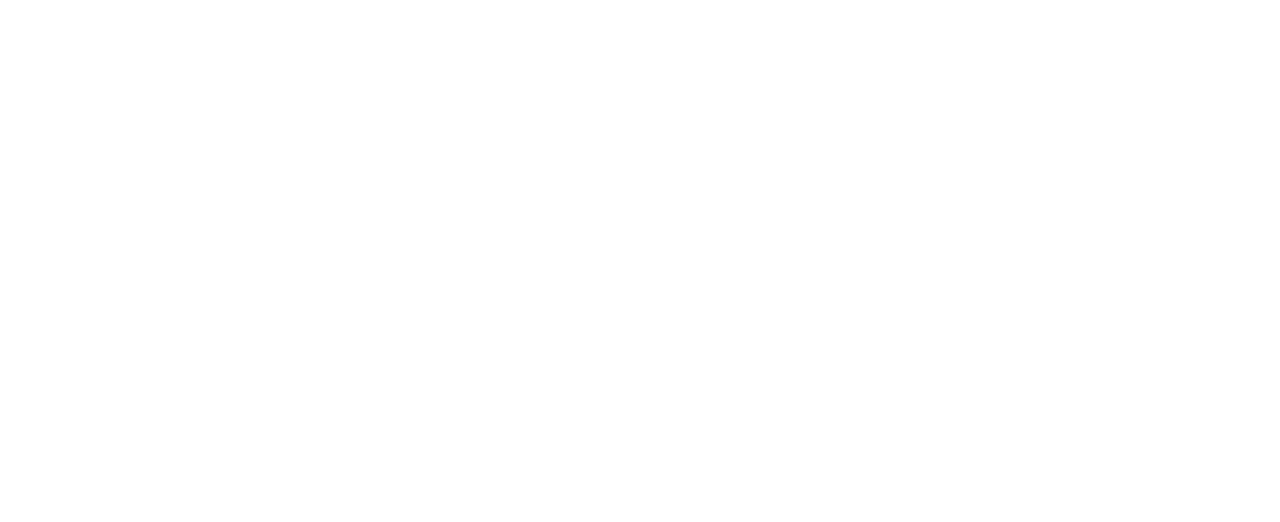
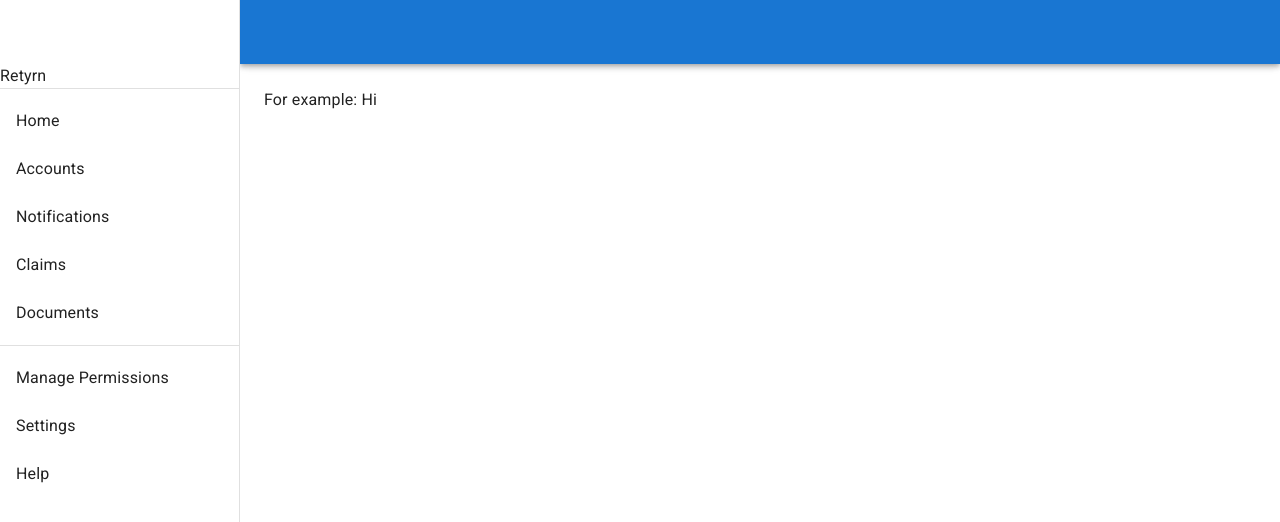
Before and after one commit to AnishPahilajani/Retyrn, a React (Create React App) app in the folder frontend/: page /dashboard in a window 1280 px wide. Shown: the top 522 px of the page. Built offline with nearby package versions, Linux system fonts and the light colour scheme.

Commit message:
Added Drawer and appbar

```diff
--- a/frontend/src/App.js
+++ b/frontend/src/App.js
@@ -1,9 +1,15 @@
 import React from 'react';
+import { BrowserRouter as Router, Route, Routes } from "react-router-dom";
+import Dashboard from './pages/Dashboard/Dashboard';
 
 function App() {
   return (
     <div className="App">
-
+      <Router>
+        <Routes>
+          <Route path="/dashboard" element={<Dashboard/>} />
+        </Routes>
+    </Router>
     </div>
   );
 }
--- /dev/null
+++ b/frontend/src/pages/Dashboard/Dashboard.jsx
@@ -0,0 +1,130 @@
+import React from 'react';
+import './Dashboard.css'
+import AppBar from '@mui/material/AppBar';
+import Box from '@mui/material/Box';
+import CssBaseline from '@mui/material/CssBaseline';
+import Divider from '@mui/material/Divider';
+import Drawer from '@mui/material/Drawer';
+import IconButton from '@mui/material/IconButton';
+import List from '@mui/material/List';
+import ListItem from '@mui/material/ListItem';
+import ListItemButton from '@mui/material/ListItemButton';
+import ListItemText from '@mui/material/ListItemText';
+import MenuIcon from '@mui/icons-material/Menu';
+import Toolbar from '@mui/material/Toolbar';
+import { Typography } from '@mui/material';
+
+const drawerWidth = 240;
+
+export default function Dashboard(props) {
+  const { window } = props;
+  const [mobileOpen, setMobileOpen] = React.useState(false);
+
+  const handleDrawerToggle = () => {
+    setMobileOpen(!mobileOpen);
+  };
+
+//   The drawer lists some of the pages that the user can access
+  const drawer = (
+    <div>
+      <Toolbar />
+      <Typography>Retyrn</Typography>
+      <Divider />
+      {/*  Each of the items listed should be a component. For example, accounts should
+      display the list of accounts */}
+      <List>
+        {['Home', 'Accounts', 'Notifications', 'Claims', 'Documents'].map((text, index) => (
+          <ListItem key={text} disablePadding>
+            {/* If the button is clicked, we need to change its state */}
+            <ListItemButton>
+              <ListItemText primary={text} />
+            </ListItemButton>
+          </ListItem>
+        ))}
+      </List>
+      <Divider />
+      <List>
+        {['Manage Permissions', 'Settings', 'Help'].map((text, index) => (
+          <ListItem key={text} disablePadding>
+            {/* If the button is clicked, we need to change its state */}
+            <ListItemButton>
+              <ListItemText primary={text} />
+            </ListItemButton>
+          </ListItem>
+        ))}
+      </List>
+    </div>
+  );
+
+  const container = window !== undefined ? () => window().document.body : undefined;
+
+  return (
+    <Box sx={{ display: 'flex', }}>
+      <CssBaseline />
+      <AppBar
+        position="fixed"
+        sx={{
+          width: { sm: `calc(100% - ${drawerWidth}px)` },
+          ml: { sm: `${drawerWidth}px` },
+        }}
+      >
+        <Toolbar>
+            {/* This is the menu icon. Once it is clicked, it will
+            toggle handleDrawerToggle to which will open the drawer */}
+          <IconButton
+            color="inherit"
+            aria-label="open drawer"
+            edge="start"
+            onClick={handleDrawerToggle}
+            sx={{ mr: 2, display: { sm: 'none' } }}
+          >
+            <MenuIcon />
+          </IconButton>
+        </Toolbar>
+      </AppBar>
+      <Box
+        component="nav"
+        sx={{ width: { sm: drawerWidth }, flexShrink: { sm: 0 } }}
+        aria-label="mailbox folders"
+      >
+        {/* When on mobile view, the drawer is closed unless the user clicks on the hamburger icon */}
+        <Drawer
+          container={container}
+          variant="temporary"
+          open={mobileOpen}
+          onClose={handleDrawerToggle}
+          ModalProps={{
+            keepMounted: true, // Better open performance on mobile.
+          }}
+          sx={{
+            display: { xs: 'block', sm: 'none' },
+            '& .MuiDrawer-paper': { boxSizing: 'border-box', width: drawerWidth },
+          }}
+        >
+          {drawer}
+        </Drawer>
+        {/* When on Desktop view, the drawer is always shown. */}
+        <Drawer
+          variant="permanent"
+          sx={{
+            display: { xs: 'none', sm: 'block' },
+            '& .MuiDrawer-paper': { boxSizing: 'border-box', width: drawerWidth },
+          }}
+          open
+        >
+          {drawer}
+        </Drawer>
+      </Box>
+
+      {/* Main component to which displays whatever we want. */}
+      <Box
+        component="main"
+        sx={{ flexGrow: 1, p: 3, width: { sm: `calc(100% - ${drawerWidth}px)` }}}
+      >
+        <Toolbar />
+        {/* Under this toolbar is where want to display things */}
+        <Typography>For example: Hi</Typography>
+      </Box>
+    </Box>
+  );
+}
```
Also changed, not shown: frontend/src/components/Drawer.jsx (deleted, +0 -9 lines), frontend/src/pages/Dashboard/Dashboard.css (added).
